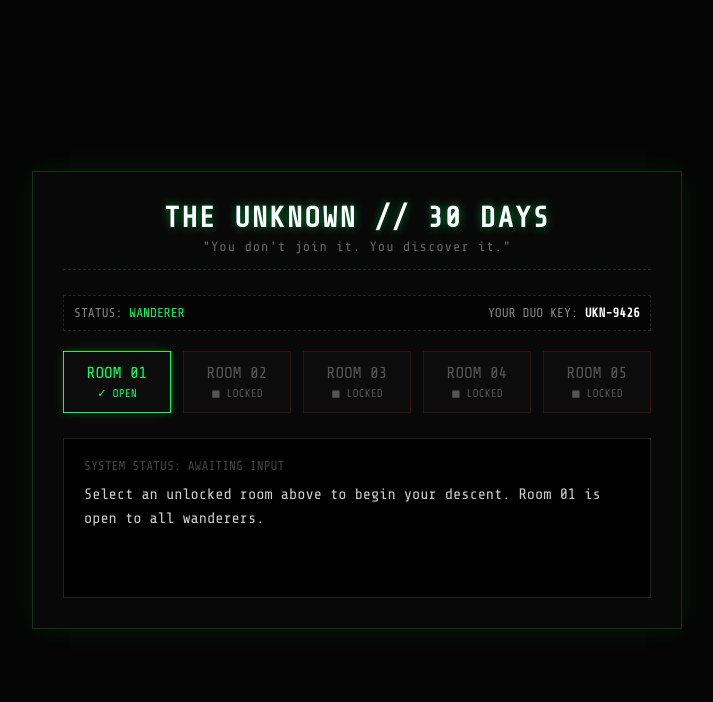
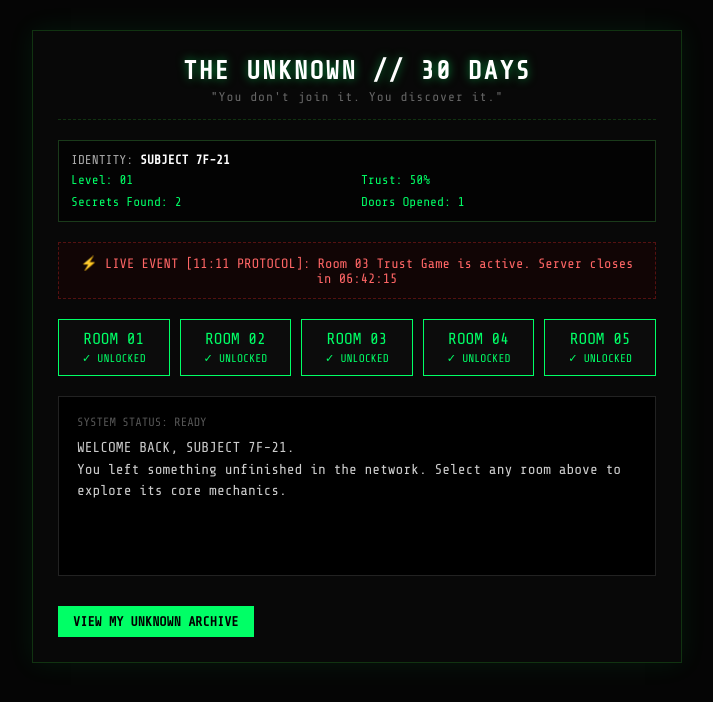
Before and after one commit to blkldr/blackledger-payment, a plain HTML site: page index.html in a window 1280 px wide. Shown: the whole page, without its empty margins (283-996 px from the left). Drawn offline with nearby package versions, Linux system fonts and the light colour scheme.

Commit message:
Update index.html

```diff
--- a/index.html
+++ b/index.html
@@ -21,8 +21,7 @@
             display: flex;
             flex-direction: column;
             align-items: center;
-            justify-content: center;
-            overflow-x: hidden;
+            justify-content: flex-start;
             padding: 20px;
         }
 
@@ -30,151 +29,129 @@
             max-width: 650px;
             width: 100%;
             border: 1px solid #113311;
-            padding: 30px;
+            padding: 25px;
             background: #080808;
             box-shadow: 0 0 25px rgba(0, 255, 102, 0.08);
+            margin-top: 10px;
         }
 
         .header {
             text-align: center;
-            margin-bottom: 25px;
+            margin-bottom: 20px;
             border-bottom: 1px dashed #113311;
             padding-bottom: 15px;
         }
 
         h1 {
-            font-size: 1.8rem;
+            font-size: 1.6rem;
             letter-spacing: 2px;
             color: #fff;
             text-shadow: 0 0 10px rgba(0, 255, 102, 0.5);
         }
 
         .tagline {
-            font-size: 0.85rem;
+            font-size: 0.8rem;
             color: #666;
             margin-top: 5px;
             letter-spacing: 1px;
         }
 
-        .user-identity {
+        /* Identity Box */
+        .identity-box {
             background: #030303;
-            border: 1px dashed #222;
-            padding: 10px;
+            border: 1px solid #1a3a1a;
+            padding: 12px;
             margin-bottom: 20px;
             font-size: 0.8rem;
-            display: flex;
-            justify-content: space-between;
-            color: #888;
+            color: #aaa;
         }
 
+        .identity-grid {
+            display: grid;
+            grid-template-columns: repeat(2, 1fr);
+            gap: 8px;
+            margin-top: 6px;
+            color: #00ff66;
+        }
+
+        /* Rooms Grid */
         .rooms-grid {
             display: grid;
-            grid-template-columns: repeat(auto-fit, minmax(105px, 1fr));
-            gap: 12px;
-            margin-bottom: 25px;
+            grid-template-columns: repeat(auto-fit, minmax(95px, 1fr));
+            gap: 10px;
+            margin-bottom: 20px;
         }
 
         .room-card {
             background: #0c0c0c;
-            border: 1px solid #222;
-            padding: 12px;
+            border: 1px solid #00ff66;
+            padding: 10px;
             text-align: center;
             cursor: pointer;
             transition: all 0.3s ease;
+            color: #00ff66;
         }
 
-        .room-card.unlocked {
-            border-color: #00ff66;
-            color: #00ff66;
-            box-shadow: 0 0 10px rgba(0, 255, 102, 0.2);
-        }
-
-        .room-card.locked {
-            border-color: #331111;
-            color: #555;
-            cursor: not-allowed;
-        }
-
-        .room-card:hover:not(.locked) {
+        .room-card:hover {
             background: #00ff66;
             color: #000;
         }
 
+        /* Terminal Box */
         .terminal-box {
             background: #000;
             border: 1px solid #222;
-            padding: 20px;
-            min-height: 160px;
-            position: relative;
+            padding: 18px;
+            min-height: 180px;
+            margin-bottom: 20px;
         }
 
         .terminal-title {
-            font-size: 0.8rem;
-            color: #444;
-            margin-bottom: 10px;
+            font-size: 0.75rem;
+            color: #555;
+            margin-bottom: 8px;
             text-transform: uppercase;
         }
 
         .terminal-content {
-            font-size: 0.95rem;
-            line-height: 1.6;
+            font-size: 0.9rem;
+            line-height: 1.5;
             color: #ccc;
         }
 
-        .input-group {
-            margin-top: 15px;
-            display: flex;
-            gap: 10px;
-        }
-
-        input[type="text"] {
-            flex: 1;
-            background: #030303;
-            border: 1px solid #333;
-            padding: 10px;
-            color: #00ff66;
-            font-family: 'Share Tech Mono', monospace;
-            outline: none;
-        }
-
-        input[type="text"]:focus {
-            border-color: #00ff66;
+        /* Event Banner */
+        .event-banner {
+            background: #110505;
+            border: 1px dashed #551111;
+            padding: 12px;
+            margin-bottom: 20px;
+            font-size: 0.85rem;
+            color: #ff6666;
+            text-align: center;
         }
 
         button {
             background: #00ff66;
             color: #000;
             border: none;
-            padding: 10px 20px;
+            padding: 8px 15px;
             font-family: 'Share Tech Mono', monospace;
             font-weight: bold;
             cursor: pointer;
-            transition: opacity 0.2s;
+            margin-top: 10px;
         }
 
         button:hover {
             opacity: 0.8;
         }
 
-        .share-box {
-            margin-top: 12px;
-            background: #050f05;
-            border: 1px solid #113311;
-            padding: 10px;
+        .archive-section {
+            background: #030303;
+            border: 1px dashed #333;
+            padding: 15px;
+            margin-top: 15px;
             font-size: 0.85rem;
-            color: #00ff66;
             display: none;
-            word-break: break-all;
-        }
-
-        .glitch {
-            animation: glitch 1s infinite;
-        }
-
-        @keyframes glitch {
-            0% { opacity: 1; }
-            50% { opacity: 0.4; }
-            100% { opacity: 1; }
         }
     </style>
 </head>
@@ -186,92 +163,74 @@
             <div class="tagline">"You don't join it. You discover it."</div>
         </div>
 
-        <div class="user-identity">
-            <div>STATUS: <span id="userStatus" style="color:#00ff66;">WANDERER</span></div>
-            <div>YOUR DUO KEY: <span id="userDuoKey" style="color:#fff; font-weight:bold;">UKN-7742</span></div>
+        <!-- 1. Secret Identity Box -->
+        <div class="identity-box">
+            <div>IDENTITY: <span id="subjectId" style="color:#fff; font-weight:bold;">SUBJECT 7F-21</span></div>
+            <div class="identity-grid">
+                <div>Level: <span id="currLevel">01</span></div>
+                <div>Trust: <span id="currTrust">50%</span></div>
+                <div>Secrets Found: <span id="currSecrets">2</span></div>
+                <div>Doors Opened: <span id="currDoors">1</span></div>
+            </div>
         </div>
 
+        <!-- 4. Daily 11:11 Live Event Banner -->
+        <div class="event-banner" id="eventBanner">
+            ⚡ LIVE EVENT [11:11 PROTOCOL]: Room 03 Trust Game is active. Server closes in <span id="timer">06:42:15</span>
+        </div>
+
+        <!-- Rooms Grid (Sabhi unlocked for testing) -->
         <div class="rooms-grid" id="roomsGrid"></div>
 
+        <!-- Terminal Box -->
         <div class="terminal-box">
-            <div class="terminal-title" id="terminalTitle">SYSTEM STATUS: AWAITING INPUT</div>
+            <div class="terminal-title" id="terminalTitle">SYSTEM STATUS: READY</div>
             <div class="terminal-content" id="terminalContent">
-                Select an unlocked room above to begin your descent. Room 01 is open to all wanderers.
+                WELCOME BACK, SUBJECT 7F-21.<br>You left something unfinished in the network. Select any room above to explore its core mechanics.
             </div>
-            <div class="input-group" id="inputGroup" style="display: none;">
-                <input type="text" id="passcodeInput" placeholder="Enter room key or friend's Duo code...">
-                <button onclick="verifyKey()">SUBMIT</button>
-            </div>
-            <div class="share-box" id="shareBox">
-                Share this Duo code with a friend so they can enter: <b id="displayDuoCode">UKN-7742</b>
-            </div>
+        </div>
+
+        <!-- 7. Personal Archive Trigger -->
+        <button onclick="toggleArchive()">VIEW MY UNKNOWN ARCHIVE</button>
+
+        <div class="archive-section" id="archiveSection">
+            <h3 style="color:#fff; margin-bottom: 8px;">// YOUR UNKNOWN DOSSIER</h3>
+            <p>Status: Active Wanderer</p>
+            <p>Cases Solved: 4 / 30</p>
+            <p>Partner Keys Linked: 1 (Duo Pass #UKN-884)</p>
+            <p style="margin-top: 8px; color:#00ff66;">[30-Day Final Encrypted File will generate on Day 30]</p>
         </div>
     </div>
 
     <script>
         const rooms = [
-            { id: 1, name: "ROOM 01", status: "unlocked", desc: "The signal is faint. Clue: What year are we trying to escape from? (Hint: 2042)", locked: false, code: "2042" },
-            { id: 2, name: "ROOM 02", status: "locked", desc: "DUO PROTOCOL: This room requires a partner. Enter a friend's Duo Pass code or crack the cipher.", locked: true, code: "DUO-99" },
-            { id: 3, name: "ROOM 03", status: "locked", desc: "The Trust Game vault. Locked until system synchronization.", locked: true, code: "TRUST" },
-            { id: 4, name: "ROOM 04", status: "locked", desc: "Encrypted Archive. Only accessible to active members.", locked: true, code: "UNKNOWN" },
-            { id: 5, name: "ROOM 05", status: "locked", desc: "The Final Door. (Locked for 30 Days)", locked: true, code: "FINAL" }
+            { id: 1, name: "ROOM 01", desc: "The Signal. Clue discovered: The year 2042 is closer than it appears." },
+            { id: 2, name: "ROOM 02", desc: "Duo Chamber. Requires a partner's frequency to decode the secondary layer." },
+            { id: 3, name: "ROOM 03", desc: "Trust Game Active. System is analyzing behavioral matches between linked users." },
+            { id: 4, name: "ROOM 04", desc: "Hidden Archive. Unlocked via external Instagram clue #17-03-11." },
+            { id: 5, name: "ROOM 05", desc: "The Final Vault. Awaiting full 30-day network synchronization." }
         ];
-
-        let currentActiveRoom = null;
-        let myDuoCode = "UKN-" + Math.floor(1000 + Math.random() * 9000);
-        document.getElementById('userDuoKey').innerText = myDuoCode;
-        document.getElementById('displayDuoCode').innerText = myDuoCode;
 
         function renderRooms() {
             const grid = document.getElementById('roomsGrid');
             grid.innerHTML = '';
             rooms.forEach(room => {
                 const card = document.createElement('div');
-                card.className = `room-card ${room.locked ? 'locked' : 'unlocked'}`;
-                card.innerHTML = `<div>${room.name}</div><div style="font-size:0.7rem; margin-top:5px;">${room.locked ? '◼ LOCKED' : '✓ OPEN'}</div>`;
-                card.onclick = () => selectRoom(room.id);
+                card.className = 'room-card';
+                card.innerHTML = `<div>${room.name}</div><div style="font-size:0.7rem; margin-top:4px;">✓ UNLOCKED</div>`;
+                card.onclick = () => selectRoom(room);
                 grid.appendChild(card);
             });
         }
 
-        function selectRoom(id) {
-            const room = rooms.find(r => r.id === id);
-            currentActiveRoom = room;
-            const title = document.getElementById('terminalTitle');
-            const content = document.getElementById('terminalContent');
-            const inputGroup = document.getElementById('inputGroup');
-            const shareBox = document.getElementById('shareBox');
-
-            title.innerText = `ACCESSING: ${room.name}`;
-
-            if (room.locked) {
-                content.innerHTML = `<span class="glitch" style="color:#ff3333;">ACCESS DENIED.</span><br>${room.desc}<br><br>Override with security key or friend's Duo code:`;
-                inputGroup.style.display = 'flex';
-                shareBox.style.display = 'none';
-            } else {
-                content.innerHTML = `${room.desc}<br><br><span style="color:#00ff66;">[Status: Unlocked successfully]</span>`;
-                inputGroup.style.display = 'none';
-                if(room.id === 1) {
-                    shareBox.style.display = 'block';
-                } else {
-                    shareBox.style.display = 'none';
-                }
-            }
+        function selectRoom(room) {
+            document.getElementById('terminalTitle').innerText = `ACCESSING: ${room.name}`;
+            document.getElementById('terminalContent').innerHTML = `${room.desc}<br><br><span style="color:#00ff66;">[Status: Fully functional simulation mode]</span>`;
         }
 
-        function verifyKey() {
-            const val = document.getElementById('passcodeInput').value.trim();
-            if (currentActiveRoom && (val === currentActiveRoom.code || val.startsWith("UKN-"))) {
-                currentActiveRoom.locked = false;
-                currentActiveRoom.status = "unlocked";
-                alert("ACCESS GRANTED. The system acknowledges your partnership/key.");
-                document.getElementById('passcodeInput').value = '';
-                document.getElementById('userStatus').innerText = "SYNCHRONIZED";
-                renderRooms();
-                selectRoom(currentActiveRoom.id);
-            } else {
-                alert("INVALID KEY. Check your clues or ask your friend for their Duo pass.");
-            }
+        function toggleArchive() {
+            const arch = document.getElementById('archiveSection');
+            arch.style.display = arch.style.display === 'block' ? 'none' : 'block';
         }
 
         renderRooms();
```
